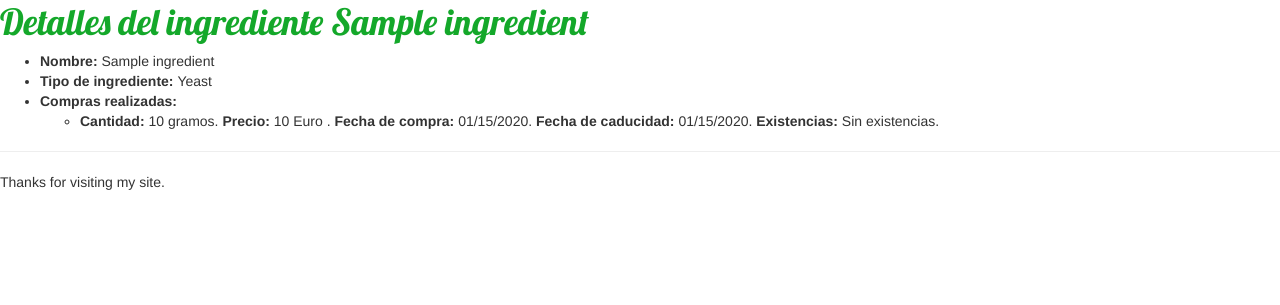
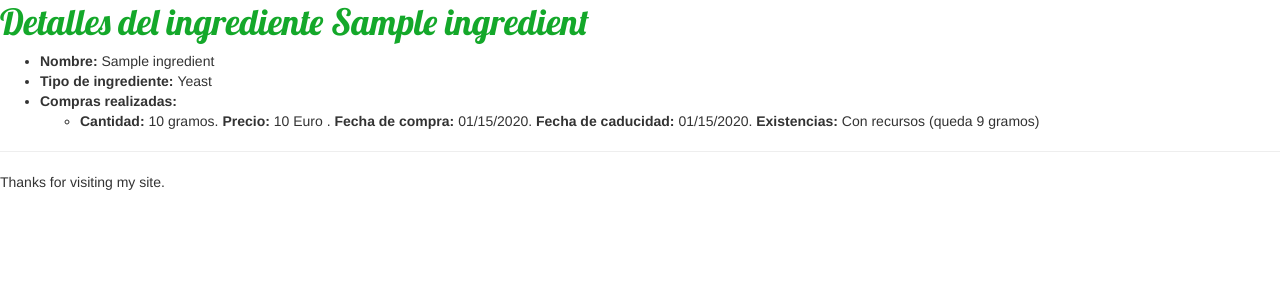
Before and after one commit to anarey/beersdata, a Django app: page /beers/ingredient/1/ in a window 1280 px wide. Shown: the part 149-454 px from the top of the page. Run offline with Django 3.2, Linux system fonts and the light colour scheme; tables that the repository leaves empty hold one stand-in row (values such as "Sample post"); some libraries are stand-ins or nearby versions.

Commit message:
beers: ingredient: template: Arreglo al mostrar existencias
Corregido error de visualización no modificado al cambiar el tipo de
campo de 'finished' anterior.

```diff
--- a/beers/templates/beers/ingredient_detail.html
+++ b/beers/templates/beers/ingredient_detail.html
@@ -16,7 +16,7 @@
                 <strong> Precio: </strong> {{ element.price }} Euro {{element.priece|pluralize}}.
                 <strong> Fecha de compra: </strong> {{ element.buying_date|date:"SHORT_DATE_FORMAT" }}.
                 <strong> Fecha de caducidad: </strong>{{ element.sell_by_date|date:"SHORT_DATE_FORMAT" }}.
-                <strong> Existencias:</strong> {{ element.finished|yesno:"Sin existencias, Con recursos" }}.
+                <strong> Existencias:</strong> {{ element.is_there_existence|yesno:"Con recursos, Sin existencias" }} (queda {{ element.existence }} gramo{{element.existence|pluralize}})
 
             </li>
         {% endfor %}
```
